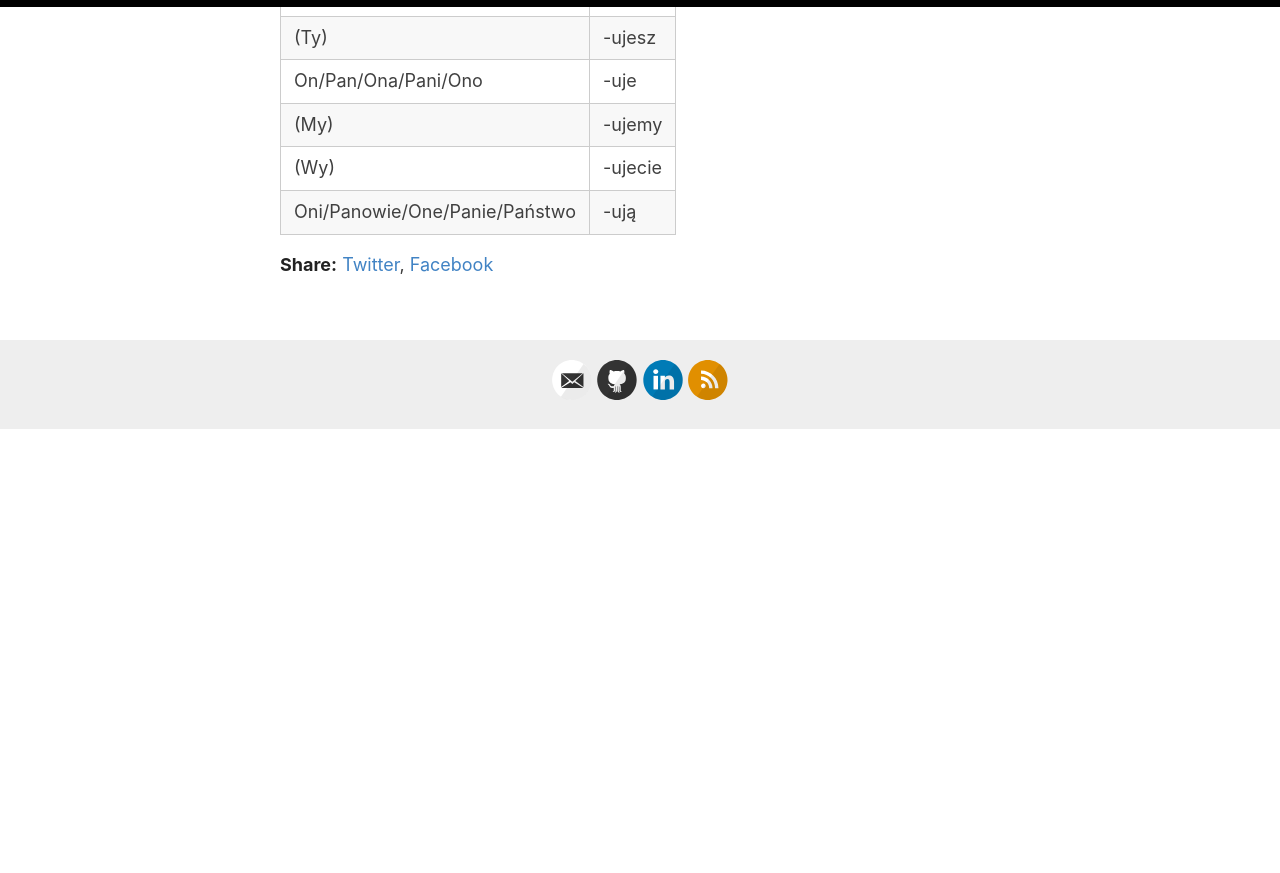
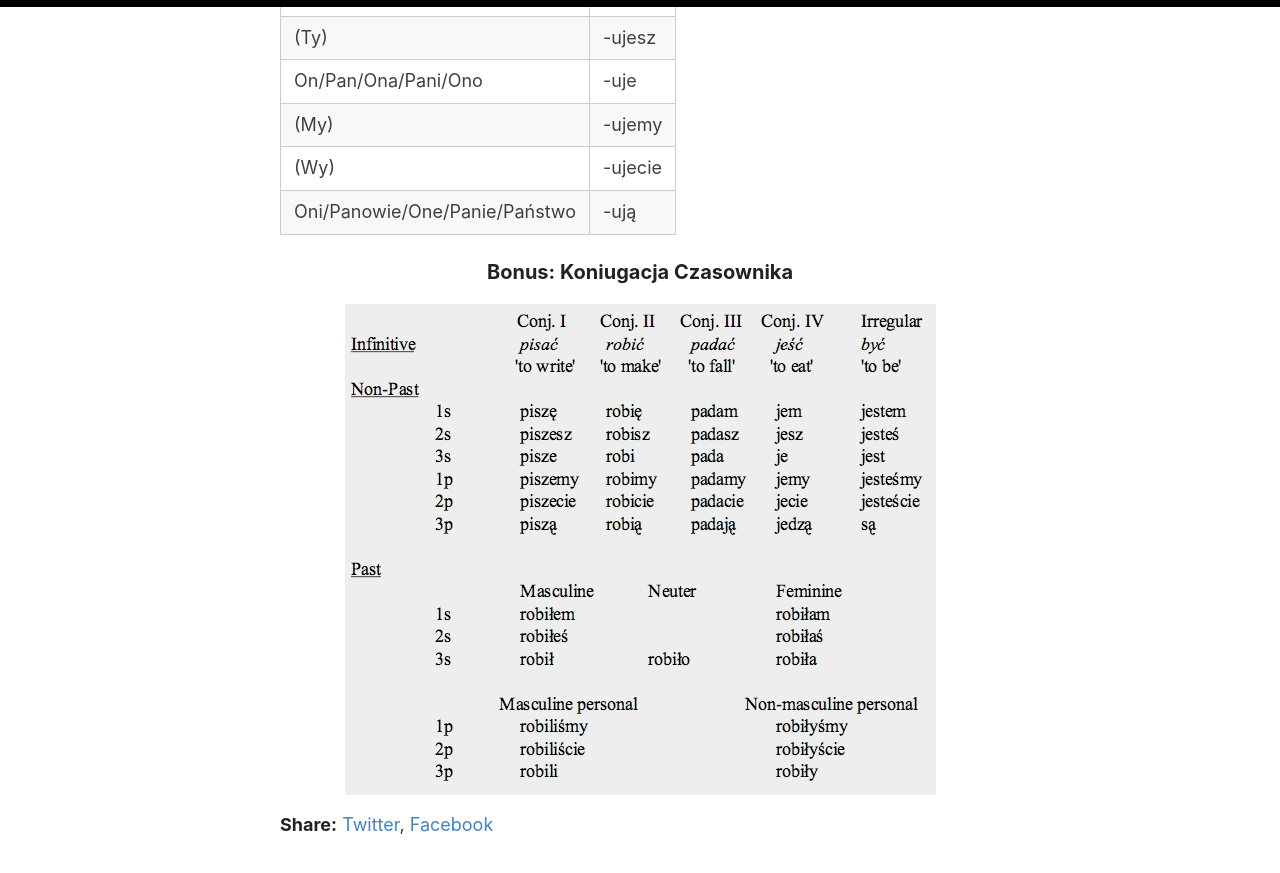
Before and after one commit to determinedguy/cecoret, a Jekyll site: the page built from _posts/2023-7-12-sjikp-8.md, in a window 1280 px wide and 900 px high, scrolled down 3775 px. Shown: the top 873 px of the window. Built offline with Jekyll 4.4.1, drawn with Linux system fonts in a browser that asks for light colours; before the commit the page ends 4205 px from its top, so only the background shows below that.

Commit message:
add: bonus image

```diff
--- a/_posts/2023-7-12-sjikp-8.md
+++ b/_posts/2023-7-12-sjikp-8.md
@@ -128,3 +128,7 @@ Na przykład: pracować (to work)
 | (My)                          | -ujemy    |
 | (Wy)                          | -ujecie   |
 | Oni/Panowie/One/Panie/Państwo | -ują      |
+
+### Bonus: Koniugacja Czasownika
+
+![Polish Verb Counjugations](../images/polish-verb.jpg)
```
Also changed, not shown: images/polish-verb.jpg (added).
